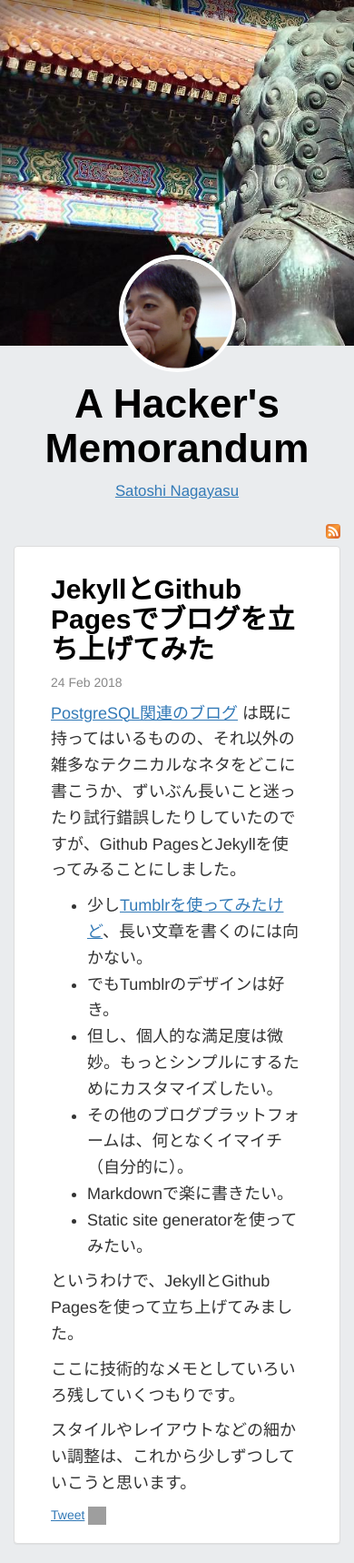
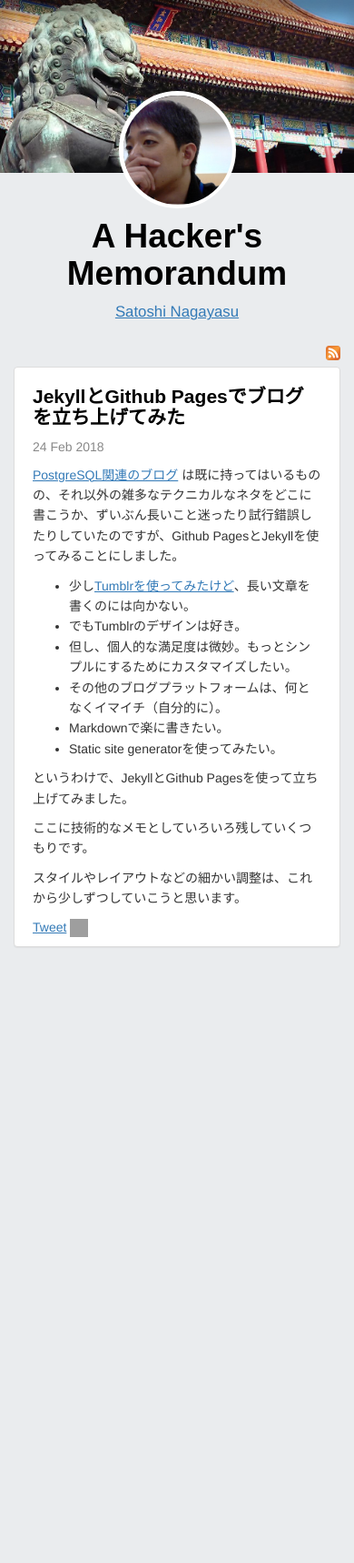
Before and after one commit to snaga/snaga.github.io, a Jekyll site: the page built from index.md, in a window 390 px wide. Shown: the whole page at 91% size. Built offline with Jekyll 4.4.1, drawn with Linux system fonts in a browser that asks for light colours; our own code applies the rules of GitHub Pages for plain Markdown files; comment, search, counter and statistics services are not loaded; after the commit the page ends 1062 px from its top, so only the background shows below that; grey boxes are pictures that could not be loaded.

Commit message:
Fix CSS for mobile device.

```diff
--- a/assets/css/mystyle.css
+++ b/assets/css/mystyle.css
@@ -5,6 +5,16 @@
     background-size: cover;
     background-position: 0% 45%;
     box-shadow: 0px 20px 20px 0px rgba(0,0,0,0.4) inset;
+}
+@media screen and (max-width: 600px) {
+    .main_img {
+        width: 100%;
+        height: 190px;
+        background: url('/assets/images/tumblr_static_c26x4s36inks4soksw008ggc4_2048_v2.jpg');
+        background-size: cover;
+        background-position: 60% 45%;
+        box-shadow: 0px 20px 20px 0px rgba(0,0,0,0.4) inset;
+    }
 }
 
 .prof {
@@ -20,6 +30,11 @@
     right: 0;
     margin: auto;
     top: 280px;
+}
+@media screen and (max-width: 600px) {
+    .prof {
+        top: 100px;
+    }
 }
 
 .prof img {
@@ -55,6 +70,16 @@ h1 {
     font-family: 'Gibson', sans-serif, "Helvetica Neue", HelveticaNeue, Arial, sans-serif;
 }
 
+@media screen and (max-width: 600px) {
+    h1 {
+        text-align: center;
+        margin-top: 50px;
+        font-weight: 900;
+        font-size: 5ex;
+        font-family: 'Gibson', sans-serif, "Helvetica Neue", HelveticaNeue, Arial, sans-serif;
+    }
+}
+
 .author {
     text-align: center;
     font-size: 1.2em;
@@ -71,6 +96,12 @@ h2 {
     font-family: 'Gibson', sans-serif, "Helvetica Neue", HelveticaNeue, Arial, sans-serif;
 }
 
+@media screen and (max-width: 600px) {
+    h2 {
+        font-size: 1.5em;
+    }
+}
+
 .date {
     margin-bottom: 10px;
     color: #888;
@@ -80,8 +111,19 @@ h2 {
     background-color: #ffffff;
     padding: 10px 40px 20px 40px;
 }
+@media screen and (max-width: 600px) {
+    .post {
+        background-color: #ffffff;
+        padding: 0px 20px 10px 20px;
+    }
+}
 
 .post_body {
     font-size: large;
     line-height: 1.6em;
 }
+@media screen and (max-width: 600px) {
+    .post_body {
+        font-size: 1em;
+    }
+}
```
